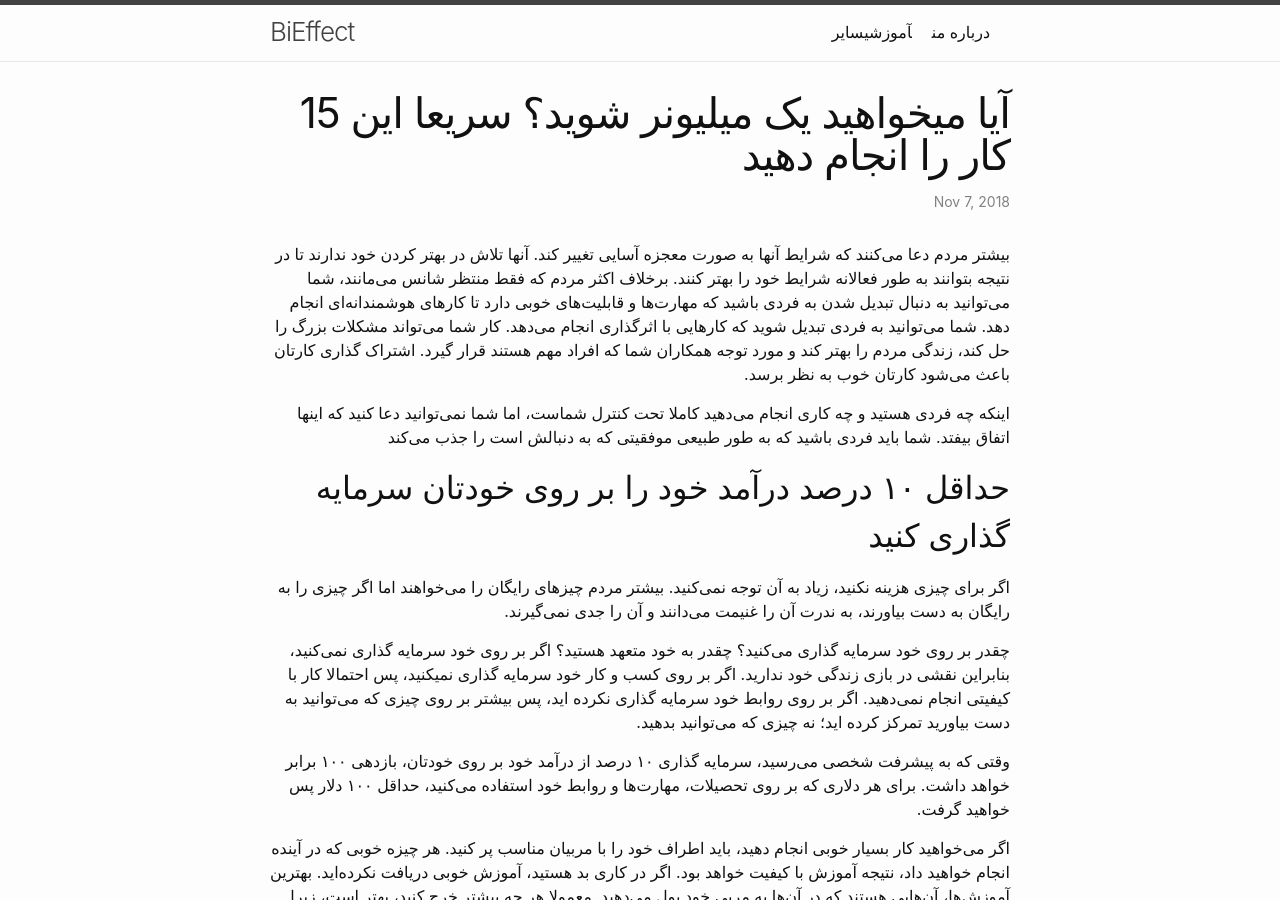
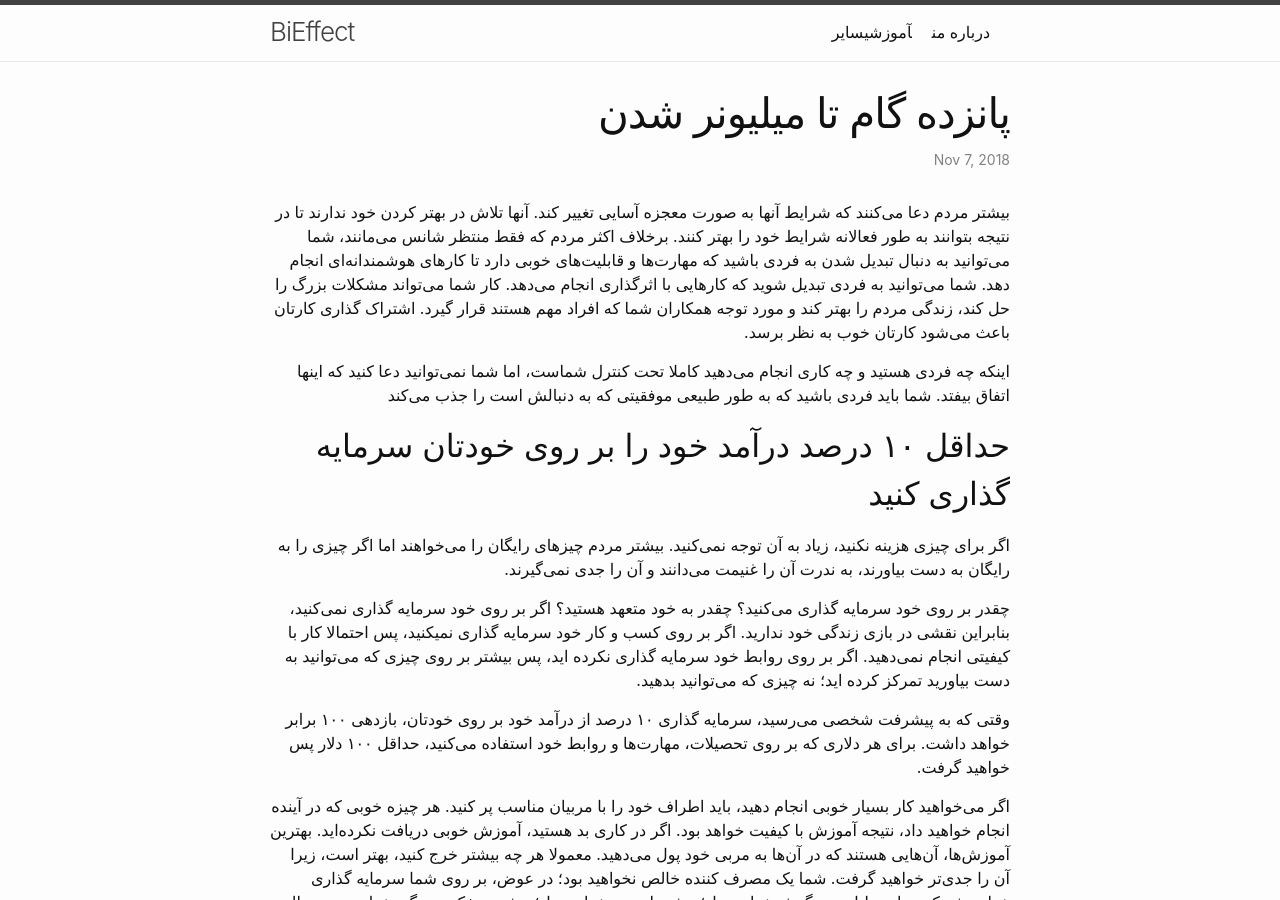
Before and after one commit to BiEffect/BiEffect.github.io, a Jekyll site: the page built from _posts/2018-11-07-want-to-become-a-multi-millionaire-do-these-15-things-immediately.md, in a window 1280 px wide and 900 px high. Built offline with Jekyll 4.4.1, drawn with Linux system fonts in a browser that asks for light colours; comment, search, counter and statistics services are not loaded.

Commit message:
Update 2018-11-07-want-to-become-a-multi-millionaire-do-these-15-things-immediately.md

```diff
--- a/_posts/2018-11-07-want-to-become-a-multi-millionaire-do-these-15-things-immediately.md
+++ b/_posts/2018-11-07-want-to-become-a-multi-millionaire-do-these-15-things-immediately.md
@@ -1,7 +1,7 @@
 ---
 layout: post
 Date: 2018-11-07 16:00
-title: آیا میخواهید یک میلیونر شوید؟ سریعا این 15 کار را انجام دهید
+title: پانزده گام تا میلیونر شدن
 tags: سایر
 ---
 
```
